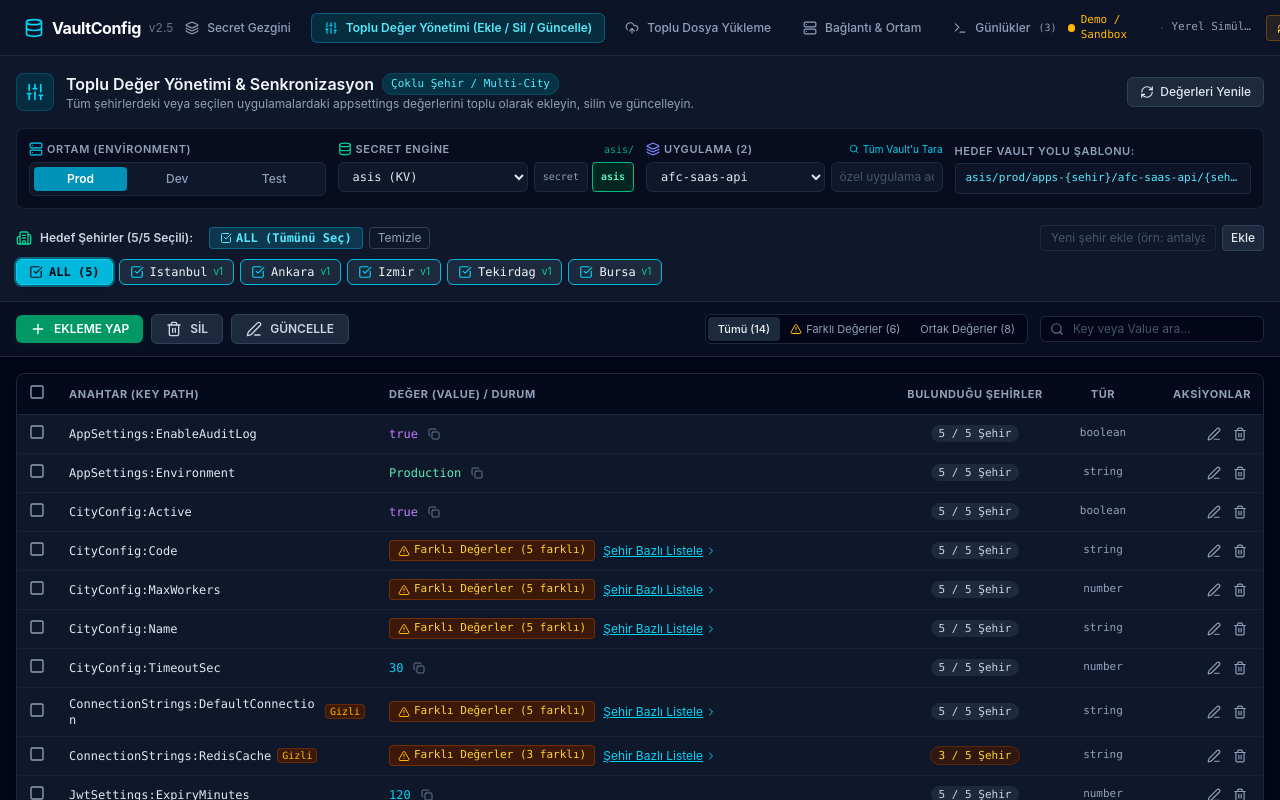
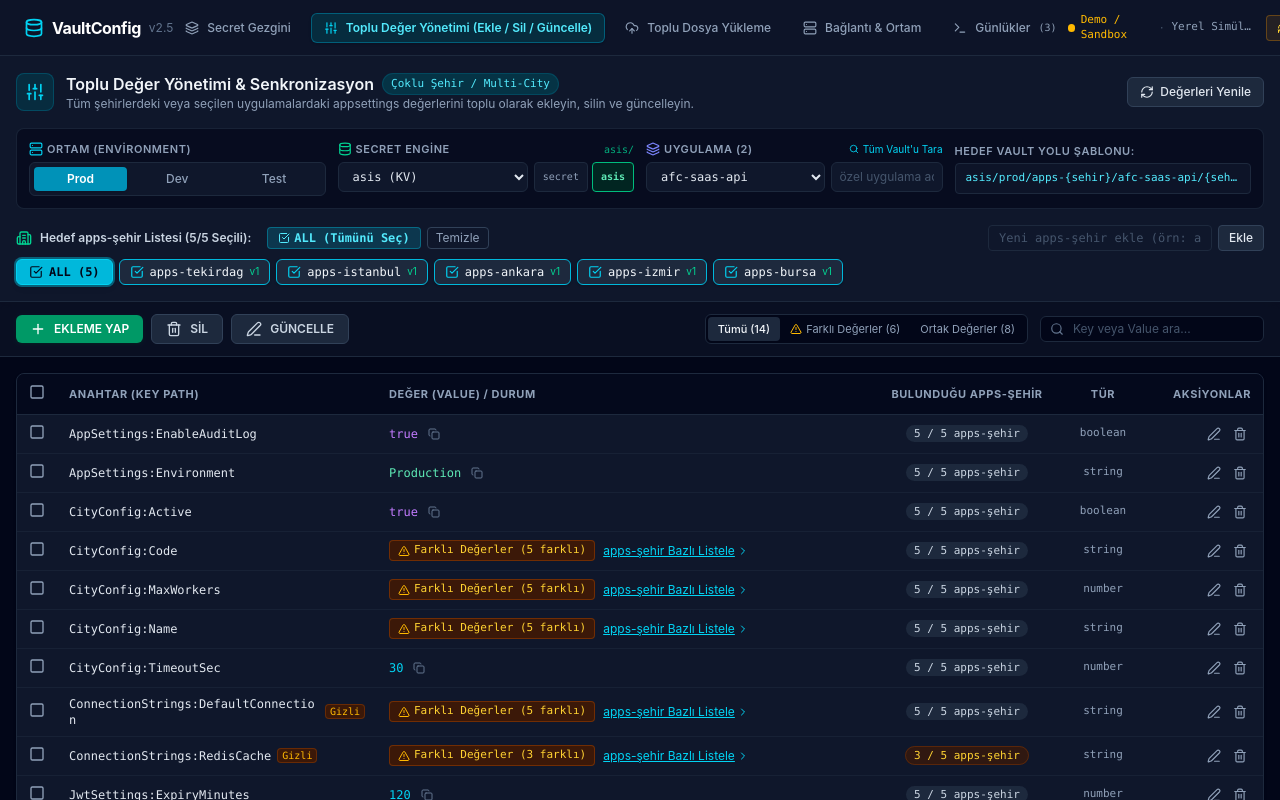
Before and after one commit to Eruaskina/VaultImporterApp, a React (Vite) app: page / in a window 1280 px wide. Shown: the top 800 px of the page. Built offline with nearby package versions, Linux system fonts and the light colour scheme.

Commit message:
refactor: normalize city folder paths to 'apps-city' format
Updated discovery logic, path generation, and UI state to treat city folders consistently as 'apps-{name}' throughout the application.

```diff
--- a/src/components/BulkKeyManager.tsx
+++ b/src/components/BulkKeyManager.tsx
@@ -70,18 +70,18 @@ export const BulkKeyManager: React.FC<BulkKeyManagerProps> = ({
   const [selectedApp, setSelectedApp] = useState<string>(connection.appName || 'afc-saas-api');
   const [availableApps, setAvailableApps] = useState<string[]>(['afc-saas-api', 'afc-saas']);
   const [allKnownCities, setAllKnownCities] = useState<string[]>([
-    'istanbul',
-    'ankara',
-    'izmir',
-    'tekirdag',
-    'bursa',
+    'apps-tekirdag',
+    'apps-istanbul',
+    'apps-ankara',
+    'apps-izmir',
+    'apps-bursa',
   ]);
   const [selectedCities, setSelectedCities] = useState<string[]>([
-    'istanbul',
-    'ankara',
-    'izmir',
-    'tekirdag',
-    'bursa',
+    'apps-tekirdag',
+    'apps-istanbul',
+    'apps-ankara',
+    'apps-izmir',
+    'apps-bursa',
   ]);
   const [newCityInput, setNewCityInput] = useState('');
   const [isScouting, setIsScouting] = useState(false);
@@ -167,7 +167,7 @@ export const BulkKeyManager: React.FC<BulkKeyManagerProps> = ({
       onAddLog(
         'info',
         `Vault keşfi tamamlandı (${selectedEnv} ortamı, Engine: ${res.detectedEngine || selectedEngine})`,
-        `${res.cities.length} şehir ve ${res.apps.length} uygulama bulundu.`
+        `${res.cities.length} apps-şehir klasörü ve ${res.apps.length} uygulama bulundu.`
       );
     } catch (err: any) {
       onAddLog('warning', 'Vault keşfi sırasında uyarı', err.message);
@@ -314,7 +314,10 @@ export const BulkKeyManager: React.FC<BulkKeyManagerProps> = ({
 
   const handleAddNewCity = () => {
     if (!newCityInput.trim()) return;
-    const clean = newCityInput.trim().toLowerCase();
+    let clean = newCityInput.trim().toLowerCase();
+    if (!clean.startsWith('apps-')) {
+      clean = `apps-${clean}`;
+    }
     if (!allKnownCities.includes(clean)) {
       setAllKnownCities((prev) => [...prev, clean]);
     }
@@ -762,19 +765,19 @@ export const BulkKeyManager: React.FC<BulkKeyManagerProps> = ({
             </div>
           </div>
 
-          {/* Cities Selection Section */}
+          {/* Cities / Apps-Sehir Selection Section */}
           <div className="space-y-2">
             <div className="flex flex-wrap items-center justify-between gap-2">
               <div className="flex items-center gap-2">
                 <Building2 className="w-4 h-4 text-emerald-400" />
                 <span className="text-xs font-semibold text-slate-300">
-                  Hedef Şehirler ({selectedCities.length}/{allKnownCities.length} Seçili):
+                  Hedef apps-şehir Listesi ({selectedCities.length}/{allKnownCities.length} Seçili):
                 </span>
                 <div className="flex items-center gap-1.5 ml-2">
                   <button
                     onClick={() => setSelectedCities([...allKnownCities])}
                     className="px-2.5 py-0.5 text-xs font-bold font-mono rounded bg-cyan-500/20 text-cyan-300 hover:bg-cyan-500 hover:text-slate-950 border border-cyan-500/40 transition-colors flex items-center gap-1"
-                    title="Tüm Şehirleri Seç (ALL)"
+                    title="Tüm apps-şehir Klasörlerini Seç (ALL)"
                   >
                     <CheckSquare className="w-3 h-3" />
                     <span>ALL (Tümünü Seç)</span>
@@ -789,26 +792,26 @@ export const BulkKeyManager: React.FC<BulkKeyManagerProps> = ({
                 </div>
               </div>
 
-              {/* Add Custom City */}
+              {/* Add Custom apps-sehir */}
               <div className="flex items-center gap-1.5">
                 <input
                   type="text"
-                  placeholder="Yeni şehir ekle (örn: antalya)"
+                  placeholder="Yeni apps-şehir ekle (örn: apps-antalya)"
                   value={newCityInput}
                   onChange={(e) => setNewCityInput(e.target.value)}
                   onKeyDown={(e) => e.key === 'Enter' && handleAddNewCity()}
-                  className="bg-slate-900 border border-slate-800 rounded px-2.5 py-1 text-xs text-slate-200 placeholder:text-slate-600 focus:outline-none focus:border-emerald-500 w-44"
+                  className="bg-slate-900 border border-slate-800 rounded px-2.5 py-1 text-xs text-slate-200 placeholder:text-slate-600 focus:outline-none focus:border-emerald-500 w-56 font-mono"
                 />
                 <button
                   onClick={handleAddNewCity}
-                  className="px-2 py-1 bg-slate-800 hover:bg-slate-700 text-slate-200 rounded border border-slate-700 text-xs font-medium"
+                  className="px-2.5 py-1 bg-slate-800 hover:bg-slate-700 text-slate-200 rounded border border-slate-700 text-xs font-medium"
                 >
                   Ekle
                 </button>
               </div>
             </div>
 
-            {/* City Badges / Multi-selection pills */}
+            {/* apps-sehir Badges / Multi-selection pills */}
             <div className="flex flex-wrap gap-1.5 items-center">
               <button
                 onClick={() => {
@@ -823,7 +826,7 @@ export const BulkKeyManager: React.FC<BulkKeyManagerProps> = ({
                     ? 'bg-cyan-500 text-slate-950 border-cyan-400 shadow-md ring-2 ring-cyan-400/40'
                     : 'bg-slate-900 text-cyan-400 border-cyan-700/60 hover:bg-slate-800 hover:border-cyan-400'
                 }`}
-                title="Tüm Şehirleri Seç / Kaldır"
+                title="Tüm apps-şehir Klasörlerini Seç / Kaldır"
               >
                 <CheckSquare className="w-3.5 h-3.5" />
                 <span>ALL ({allKnownCities.length})</span>
@@ -853,7 +856,7 @@ export const BulkKeyManager: React.FC<BulkKeyManagerProps> = ({
                     ) : (
                       <Square className="w-3.5 h-3.5 text-slate-500" />
                     )}
-                    <span className="capitalize">{city}</span>
+                    <span className="font-mono text-xs">{city}</span>
                     {cityRef?.status === 'success' && (
                       <span className="text-[10px] text-emerald-400 font-sans">
                         v{cityRef.version}
@@ -1056,7 +1059,7 @@ export const BulkKeyManager: React.FC<BulkKeyManagerProps> = ({
                       </th>
                       <th className="py-2.5 px-3 w-80">Anahtar (Key Path)</th>
                       <th className="py-2.5 px-3">Değer (Value) / Durum</th>
-                      <th className="py-2.5 px-3 w-40 text-center">Bulunduğu Şehirler</th>
+                      <th className="py-2.5 px-3 w-44 text-center">Bulunduğu apps-şehir</th>
                       <th className="py-2.5 px-3 w-24 text-center">Tür</th>
                       <th className="py-2.5 px-3 w-28 text-right">Aksiyonlar</th>
                     </tr>
@@ -1163,7 +1166,7 @@ export const BulkKeyManager: React.FC<BulkKeyManagerProps> = ({
                                       }
                                       className="text-xs text-cyan-400 hover:text-cyan-300 flex items-center gap-0.5 font-sans underline"
                                     >
-                                      <span>{isExpanded ? 'Gizle' : 'Şehir Bazlı Listele'}</span>
+                                      <span>{isExpanded ? 'Gizle' : 'apps-şehir Bazlı Listele'}</span>
                                       {isExpanded ? <ChevronDown className="w-3 h-3" /> : <ChevronRight className="w-3 h-3" />}
                                     </button>
                                   </div>
@@ -1180,7 +1183,7 @@ export const BulkKeyManager: React.FC<BulkKeyManagerProps> = ({
                                     : 'bg-amber-950/60 text-amber-300 border border-amber-800/40'
                                 }`}
                               >
-                                {item.presentInCities.length} / {selectedCities.length} Şehir
+                                {item.presentInCities.length} / {selectedCities.length} apps-şehir
                               </span>
                             </td>
 
@@ -1217,7 +1220,7 @@ export const BulkKeyManager: React.FC<BulkKeyManagerProps> = ({
                                 <div className="bg-slate-900 border border-slate-800 rounded-md p-3 space-y-2">
                                   <div className="text-[11px] font-semibold text-amber-300 uppercase tracking-wider flex items-center gap-1.5">
                                     <AlertTriangle className="w-3.5 h-3.5" />
-                                    <span>Şehir Bazında Mevcut Değerler:</span>
+                                    <span>apps-şehir Bazında Mevcut Değerler:</span>
                                   </div>
                                   <div className="grid grid-cols-1 sm:grid-cols-2 lg:grid-cols-3 gap-2">
                                     {Object.entries(item.cityValues).map(([city, val]) => (
@@ -1226,7 +1229,7 @@ export const BulkKeyManager: React.FC<BulkKeyManagerProps> = ({
                                         className="bg-slate-950 p-2 rounded border border-slate-800/80 flex flex-col gap-1"
                                       >
                                         <div className="flex items-center justify-between">
-                                          <span className="text-xs font-semibold text-slate-300 capitalize flex items-center gap-1">
+                                          <span className="text-xs font-semibold text-slate-300 font-mono flex items-center gap-1">
                                             <Building2 className="w-3 h-3 text-cyan-400" />
                                             {city}
                                           </span>
@@ -1402,18 +1405,18 @@ export const BulkKeyManager: React.FC<BulkKeyManagerProps> = ({
                 </div>
               )}
 
-              {/* Target Cities Selection */}
+              {/* Target apps-sehir Selection */}
               <div className="border-t border-slate-800 pt-3 space-y-2">
                 <div className="flex items-center justify-between">
                   <span className="text-xs font-semibold text-slate-300">
-                    Uygulanacak Şehirler ({addSelectedCities.length}/{selectedCities.length}):
+                    Uygulanacak apps-şehir Klasörleri ({addSelectedCities.length}/{selectedCities.length}):
                   </span>
                   <div className="flex items-center gap-2">
                     <button
                       type="button"
                       onClick={() => setAddSelectedCities([...selectedCities])}
                       className="px-2 py-0.5 text-xs font-mono font-bold text-emerald-300 bg-emerald-950/60 hover:bg-emerald-900 border border-emerald-700/60 rounded transition-colors"
-                      title="Tüm Şehirleri Seç (ALL)"
+                      title="Tüm apps-şehir Klasörlerini Seç (ALL)"
                     >
                       ALL (Tümü)
                     </button>
@@ -1439,7 +1442,7 @@ export const BulkKeyManager: React.FC<BulkKeyManagerProps> = ({
                               : [...prev, city]
                           )
                         }
-                        className={`px-2.5 py-1 rounded text-xs font-mono capitalize transition-all border ${
+                        className={`px-2.5 py-1 rounded text-xs font-mono transition-all border ${
                           isChecked
                             ? 'bg-emerald-950 text-emerald-200 border-emerald-500'
                             : 'bg-slate-950 text-slate-500 border-slate-800'
@@ -1565,7 +1568,7 @@ export const BulkKeyManager: React.FC<BulkKeyManagerProps> = ({
                           <div className="bg-slate-900/80 p-2.5 rounded border border-amber-900/30 space-y-1.5">
                             <div className="text-[11px] font-semibold text-amber-300 flex items-center gap-1">
                               <AlertTriangle className="w-3 h-3" />
-                              <span>Şehirler Arasında Farklı Değerler Bulunuyor ({row.uniqueValues.length} farklı):</span>
+                              <span>apps-şehir Klasörleri Arasında Farklı Değerler Bulunuyor ({row.uniqueValues.length} farklı):</span>
                             </div>
                             <div className="grid grid-cols-1 sm:grid-cols-2 gap-1 text-[11px] font-mono">
                               {Object.entries(row.cityValues).map(([city, val]) => (
@@ -1573,7 +1576,7 @@ export const BulkKeyManager: React.FC<BulkKeyManagerProps> = ({
                                   key={city}
                                   className="bg-slate-950 px-2 py-1 rounded flex items-center justify-between gap-2"
                                 >
-                                  <span className="text-slate-400 capitalize">{city}:</span>
+                                  <span className="text-slate-400 font-mono">{city}:</span>
                                   <span className="text-amber-200 truncate max-w-[140px]">
                                     {isSensitive ? '••••••••' : String(val)}
                                   </span>
@@ -1588,18 +1591,18 @@ export const BulkKeyManager: React.FC<BulkKeyManagerProps> = ({
                 </div>
               </div>
 
-              {/* Target Cities Selection */}
+              {/* Target apps-sehir Selection */}
               <div className="border-t border-slate-800 pt-3 space-y-2">
                 <div className="flex items-center justify-between">
                   <span className="text-xs font-semibold text-slate-300">
-                    Hangi Şehirlerden Silinsin? ({deleteTargetCities.length}/{selectedCities.length}):
+                    Hangi apps-şehir Klasörlerinden Silinsin? ({deleteTargetCities.length}/{selectedCities.length}):
                   </span>
                   <div className="flex items-center gap-2">
                     <button
                       type="button"
                       onClick={() => setDeleteTargetCities([...selectedCities])}
                       className="px-2 py-0.5 text-xs font-mono font-bold text-rose-300 bg-rose-950/60 hover:bg-rose-900 border border-rose-700/60 rounded transition-colors"
-                      title="Tüm Şehirleri Seç (ALL)"
+                      title="Tüm apps-şehir Klasörlerini Seç (ALL)"
                     >
                       ALL (Tümü)
                     </button>
@@ -1625,7 +1628,7 @@ export const BulkKeyManager: React.FC<BulkKeyManagerProps> = ({
                               : [...prev, city]
                           )
                         }
-                        className={`px-2.5 py-1 rounded text-xs font-mono capitalize transition-all border ${
+                        className={`px-2.5 py-1 rounded text-xs font-mono transition-all border ${
                           isChecked
                             ? 'bg-rose-950 text-rose-200 border-rose-500'
                             : 'bg-slate-950 text-slate-500 border-slate-800'
@@ -1810,14 +1813,14 @@ export const BulkKeyManager: React.FC<BulkKeyManagerProps> = ({
               <div className="border-t border-slate-800 pt-3 space-y-2">
                 <div className="flex items-center justify-between">
                   <span className="text-xs font-semibold text-slate-300">
-                    Uygulanacak Şehirler ({updateTargetCities.length}/{selectedCities.length}):
+                    Uygulanacak apps-şehir Klasörleri ({updateTargetCities.length}/{selectedCities.length}):
                   </span>
                   <div className="flex items-center gap-2">
                     <button
                       type="button"
                       onClick={() => setUpdateTargetCities([...selectedCities])}
                       className="px-2 py-0.5 text-xs font-mono font-bold text-cyan-300 bg-cyan-950/60 hover:bg-cyan-900 border border-cyan-700/60 rounded transition-colors"
-                      title="Tüm Şehirleri Seç (ALL)"
+                      title="Tüm apps-şehir Klasörlerini Seç (ALL)"
                     >
                       ALL (Tümü)
                     </button>
@@ -1843,7 +1846,7 @@ export const BulkKeyManager: React.FC<BulkKeyManagerProps> = ({
                               : [...prev, city]
                           )
                         }
-                        className={`px-2.5 py-1 rounded text-xs font-mono capitalize transition-all border ${
+                        className={`px-2.5 py-1 rounded text-xs font-mono transition-all border ${
                           isChecked
                             ? 'bg-cyan-950 text-cyan-200 border-cyan-500'
                             : 'bg-slate-950 text-slate-500 border-slate-800'
--- a/src/services/vaultApi.ts
+++ b/src/services/vaultApi.ts
@@ -280,27 +280,30 @@ export class VaultApiService {
 
   /**
    * Generates standard city secret path.
-   * For prod: strictly `prod/apps-{city}/{app}/{city}` (no user-specific secrets)
+   * Format: {env}/apps-{sehir}/{app}/{sehir}
+   * Supports both 'apps-tekirdag' and 'tekirdag' as input.
    */
   static getCitySecretPath(
     env: VaultEnvironment,
-    city: string,
+    cityOrAppsFolder: string,
     appName: string
   ): string {
-    const cleanCity = city.trim().toLowerCase();
+    const cleanTarget = cityOrAppsFolder.trim().toLowerCase();
     const cleanApp = appName.trim() || 'afc-saas-api';
-    return `${env}/apps-${cleanCity}/${cleanApp}/${cleanCity}`;
+    const folder = cleanTarget.startsWith('apps-') ? cleanTarget : `apps-${cleanTarget}`;
+    const leafCity = cleanTarget.startsWith('apps-') ? cleanTarget.replace(/^apps-/, '') : cleanTarget;
+    return `${env}/${folder}/${cleanApp}/${leafCity}`;
   }
 
   /**
    * Discovers all existing apps and cities from Vault or Mock store.
-   * Scans across environments (prod, test, dev) and engines to find every application.
+   * Scans across environments (prod, test, dev) and engines to find every application and apps-sehir folder.
    */
   static async discoverAppsAndCities(
     conn: VaultConnection,
     env: VaultEnvironment
   ): Promise<{ apps: string[]; cities: string[]; detectedEngine?: string }> {
-    const defaultCities = ['istanbul', 'ankara', 'izmir', 'tekirdag', 'bursa'];
+    const defaultCities = ['apps-tekirdag', 'apps-istanbul', 'apps-ankara', 'apps-izmir', 'apps-bursa'];
     const defaultApps = ['afc-saas-api', 'afc-saas'];
 
     if (conn.isDemoMode) {
@@ -311,16 +314,16 @@ export class VaultApiService {
       for (const eng of engines) {
         const allPaths = MockVaultService.getAllSecretPaths(eng);
         for (const p of allPaths) {
-          // Check standard patterns: {env}/apps-{city}/{app}/{city}
-          const regex1 = /(?:^|\/)(?:prod|test|dev)\/apps-([^/]+)\/([^/]+)/i;
+          // Check standard patterns: {env}/(apps-{city})/{app}/{city}
+          const regex1 = /(?:^|\/)(?:prod|test|dev)\/(apps-[^/]+)\/([^/]+)/i;
           const match1 = p.match(regex1);
           if (match1) {
             citiesSet.add(match1[1].toLowerCase());
             appsSet.add(match1[2]);
           }
 
-          // Check direct pattern: apps-{city}/{app}
-          const regex2 = /(?:^|\/)apps-([^/]+)\/([^/]+)/i;
+          // Check direct pattern: (apps-{city})/{app}
+          const regex2 = /(?:^|\/)(apps-[^/]+)\/([^/]+)/i;
           const match2 = p.match(regex2);
           if (match2) {
             citiesSet.add(match2[1].toLowerCase());
@@ -379,15 +382,14 @@ export class VaultApiService {
           for (const k of rootRes.keys) {
             const cleanKey = k.replace(/\/$/, '');
             if (cleanKey.startsWith('apps-')) {
-              const cityName = cleanKey.replace(/^apps-/, '').toLowerCase();
-              if (cityName) citiesSet.add(cityName);
+              citiesSet.add(cleanKey.toLowerCase());
 
               // Probe this city for applications
               const cityRes = await this.listPath(conn, `${targetEnv}/${cleanKey}`);
               if (cityRes.success && cityRes.keys) {
                 for (const ak of cityRes.keys) {
                   const appName = ak.replace(/\/$/, '');
-                  if (appName && appName !== cityName) {
+                  if (appName && appName !== cleanKey.replace(/^apps-/, '')) {
                     appsSet.add(appName);
                   }
                 }
```
Also changed, not shown: server.ts (+10 -16 lines).
